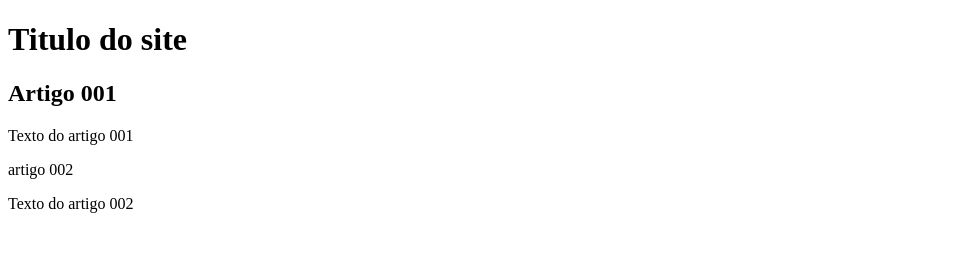
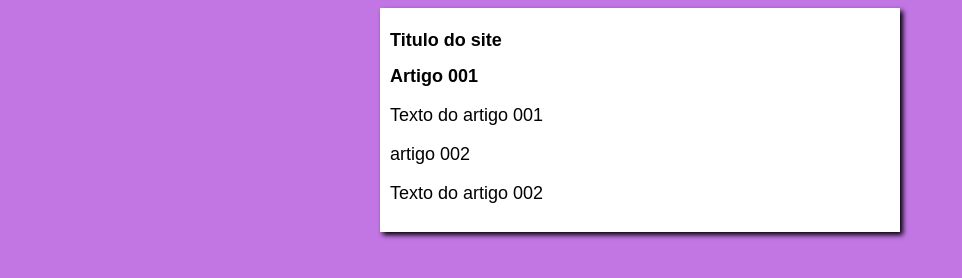
Before and after one commit to lcswlf/Teste-branchs, a plain HTML site: page index.html in a window 1280 px wide. Shown: the whole page, without its empty margins (0-962 px from the left). Drawn offline with Linux system fonts and the light colour scheme.

Commit message:
Iniciando design

```diff
--- /dev/null
+++ b/estilos/style.css
@@ -0,0 +1,21 @@
+*{
+font-family: Arial, Helvetica, sans-serif;
+font-size: 18px;
+
+}
+
+body {
+   background-color: rgb(193, 118, 228);
+
+}
+
+main {
+
+    background-color: white;
+    width: 500px;
+    margin: auto;
+    padding: 10px;
+    box-shadow: 3px 3px 5px black;
+
+
+}
--- a/index.html
+++ b/index.html
@@ -4,6 +4,7 @@
     <meta charset="UTF-8">
     <meta name="viewport" content="width=device-width, initial-scale=1.0">
     <title>Titulo do site</title>
+    <link rel="stylesheet" href="estilos/style.css">
 </head>
 <body>
     <main>
```
